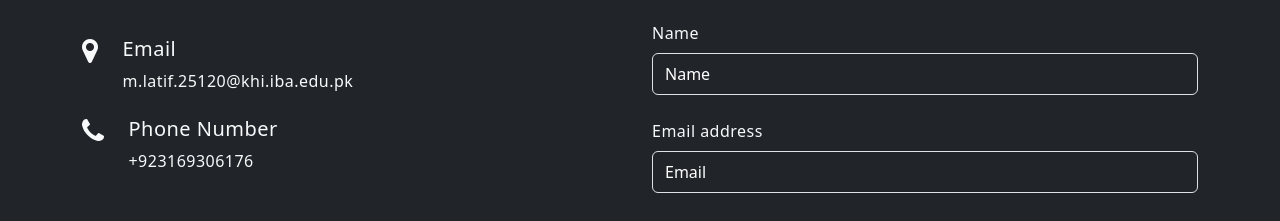
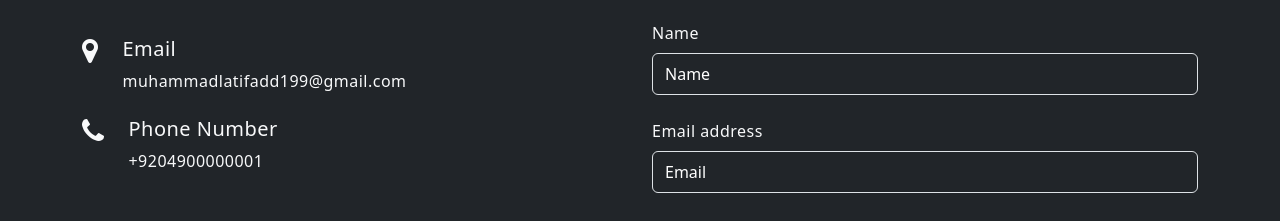
Before and after one commit to latif-muhammad/my-portfolio, a React (Create React App) app: page / in a window 1280 px wide. Shown: the part 3883-4104 px from the top of the page. Built offline with nearby package versions, Linux system fonts and the light colour scheme; no server answers.

Commit message:
removed sensitive content

```diff
--- a/src/screens/HomeScreen.js
+++ b/src/screens/HomeScreen.js
@@ -135,14 +135,14 @@ const HomeScreen = () => {
                                     <i className="fa fa-map-marker align-bottom fs-3 me-4"></i>
                                     <span>
                                         <h5>Email</h5>
-                                        <a href="mailto:m.latif.25120@khi.iba.edu.pk" className="mb-3 text-light">m.latif.25120@khi.iba.edu.pk</a>
+                                        <a href="mailto:m.latif.25120@khi.iba.edu.pk" className="mb-3 text-light">muhammadlatifadd199@gmail.com</a>
                                     </span>
                                 </div>
                                 <div className="address d-flex">
                                     <i className="fa fa-phone align-bottom fs-3 me-4"></i>
                                     <span>
                                         <h5>Phone Number</h5>
-                                        <p>+923169306176</p>
+                                        <p>+9204900000001</p>
                                     </span>
                                 </div>
 
```
Also changed, not shown: 1 other file (tests, documents, lock files or other folders).
